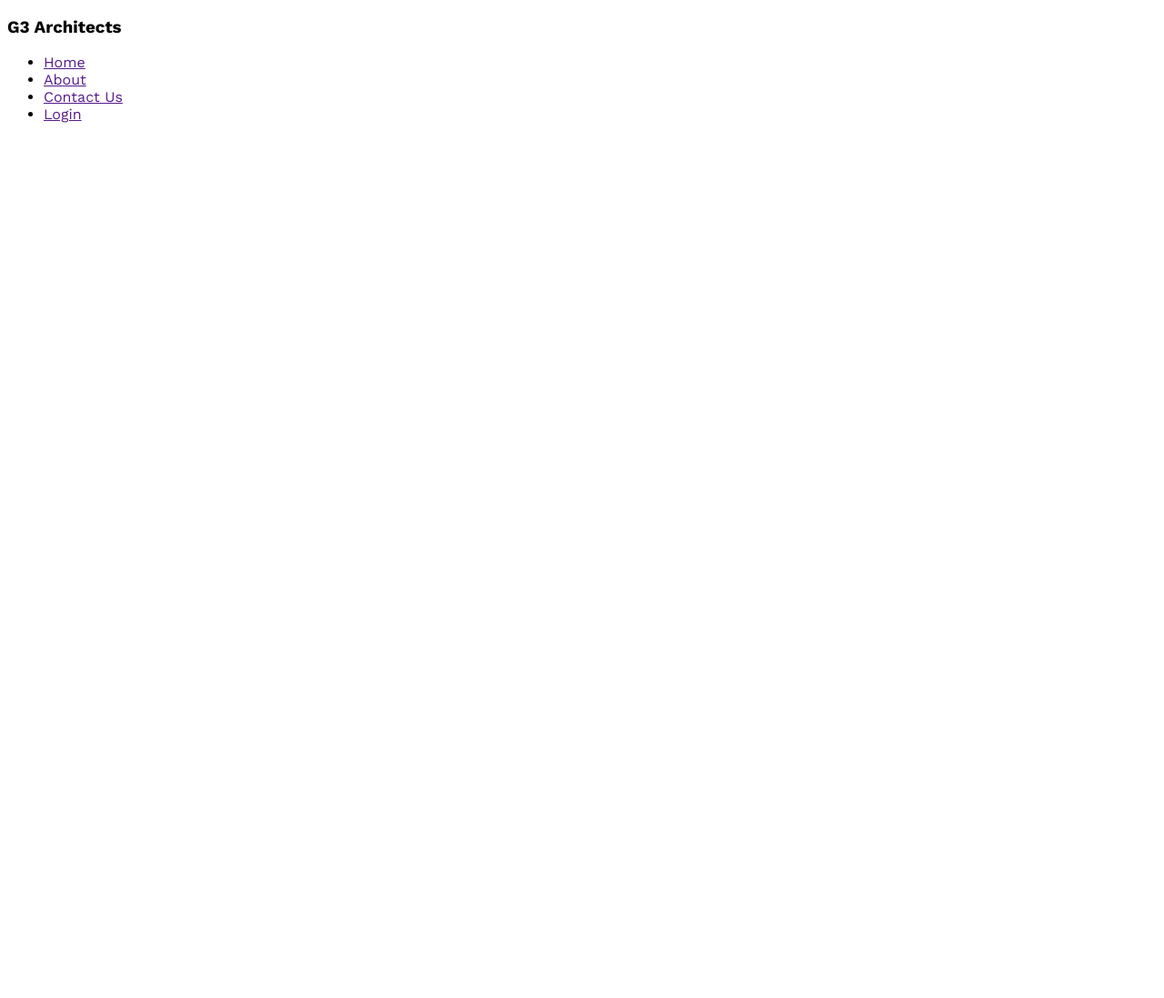
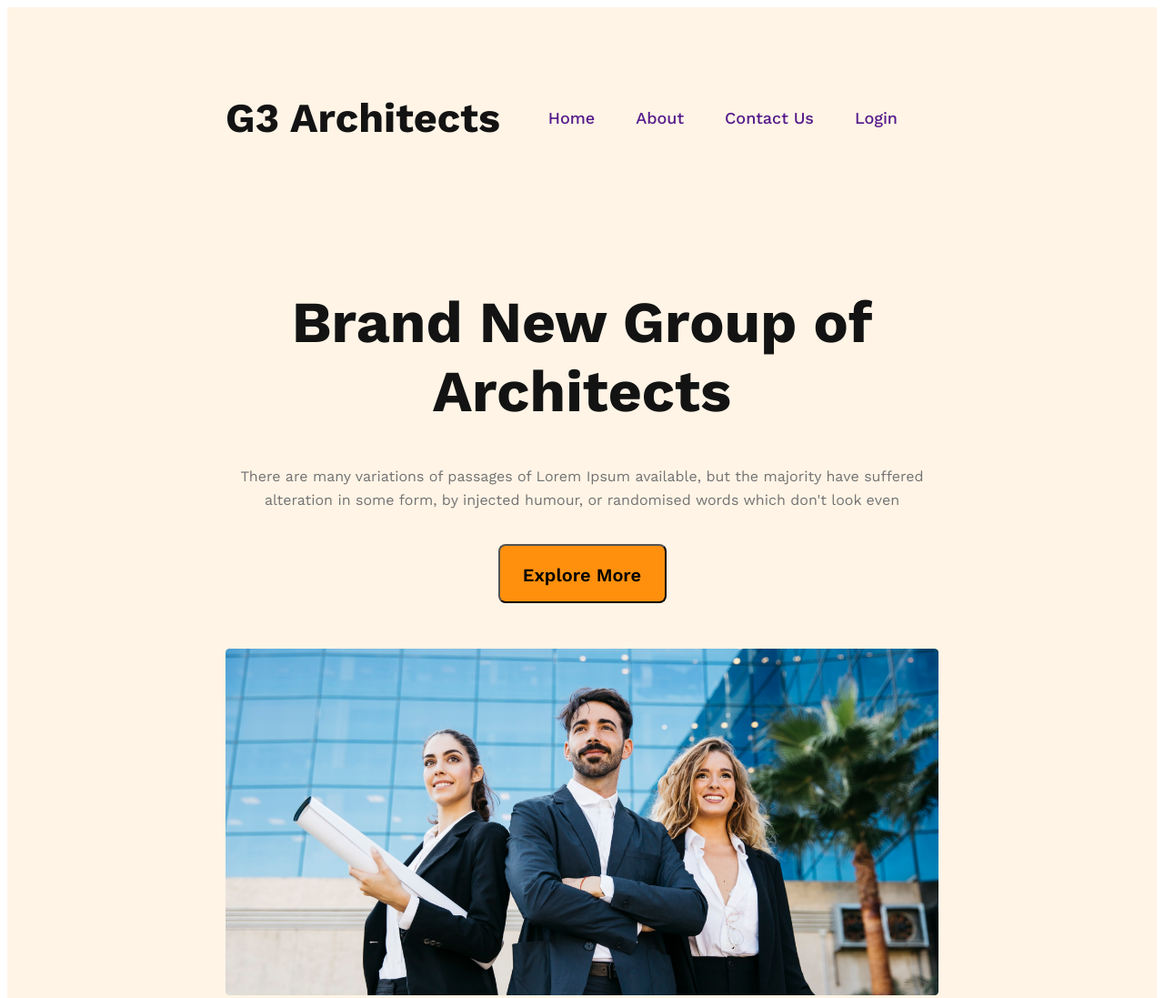
Before and after one commit to Samir22345/G3-Architects, a plain HTML site: page index.html in a window 1280 px wide. Shown: the top 1097 px of the page at 91% size. Before the commit the page ends 800 px from the top, so only its background shows below. Drawn offline with nearby package versions, Linux system fonts and the light colour scheme.

Commit message:
header done

```diff
--- a/index.html
+++ b/index.html
@@ -7,9 +7,9 @@
     <link rel="stylesheet" href="styles/architects.css">
 </head>
 <body>
-    <header>
+    <header class="header">
         <nav>
-            <h3>G3 Architects</h3>
+            <h3 class="nav-title">G3 Architects</h3>
             <ul>
                 <li><a href="">Home</a></li>
                 <li><a href="">About</a></li>
@@ -17,6 +17,14 @@
                 <li><a href="">Login</a></li>
             </ul>
         </nav>
+        <div class="banner">
+            <div class="banner-content">
+                    <h1 class="banner-title">Brand New Group of Architects</h1>
+                    <p class="banner-description">There are many variations of passages of Lorem Ipsum available, but the majority have suffered alteration in some form, by injected humour, or randomised words which don't look even</p>
+                    <button class="primary-btn">Explore More</button>
+            </div>
+            <img class="banner-img" src="images/banner.png" alt="">
+        </div>
     </header>
     <main></main>
     <footer></footer>
--- a/styles/architects.css
+++ b/styles/architects.css
@@ -5,3 +5,78 @@
 * {
     font-family: 'Work Sans', sans-serif;
 }
+
+header {
+    background-color: rgba(255, 144, 14, 0.10);
+    padding: 50px 240px;
+}
+
+nav {
+    display: flex;
+    justify-content: space-between;
+    color: #131313;
+    align-items: center;
+    margin-bottom: 115px;
+}
+
+.nav-title {
+    font-size: 45px;
+    font-weight: 700;
+}
+
+nav>ul {
+    display: flex;
+    color: #424242;
+    font-size: 18px;
+    font-weight: 500;
+
+
+}
+
+nav li {
+    list-style: none;
+    margin-right: 45px;
+}
+
+nav li a {
+    text-decoration: none;
+}
+
+.banner {
+    color: #131313;
+    text-align: center;
+}
+
+.banner-content {
+    max-width: 850px;
+    text-align: center;
+    margin: 0px auto;
+}
+
+.banner-title {
+    color: #131313;
+    font-size: 64px;
+    font-weight: 700;
+}
+
+.banner-description {
+    color: #727272;
+    font-size: 16px;
+    font-weight: 400;
+    line-height: 26px;
+    margin-bottom: 35px;
+}
+.banner-img{
+    width: 100%;
+    margin-bottom: 45px;
+}
+.primary-btn{
+    font-size: 20px;
+font-weight: 600;
+border-radius: 8px;
+background: #FF900E;
+width: 185px;
+height: 65px;
+margin-bottom: 50px;
+padding: 20px 25px;
+}
```
